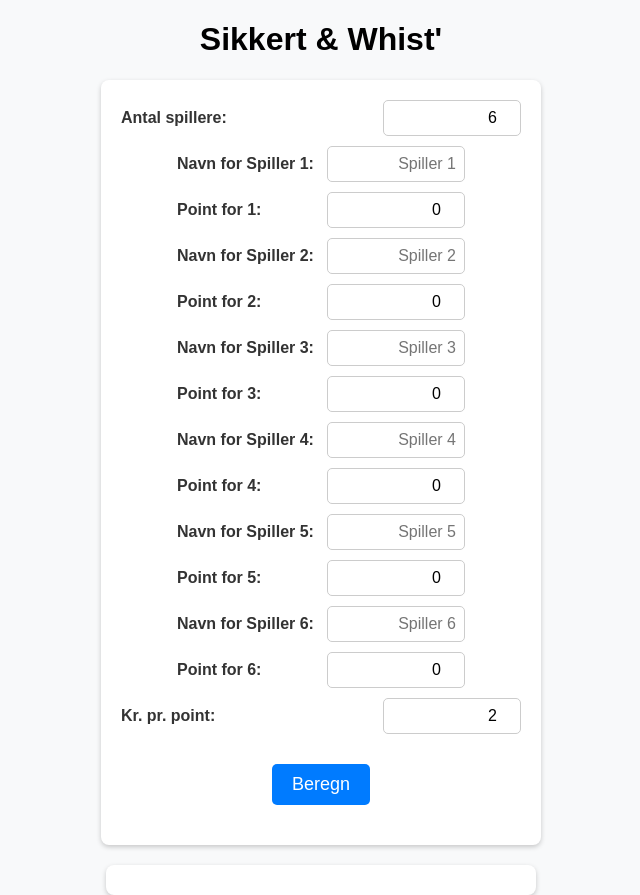
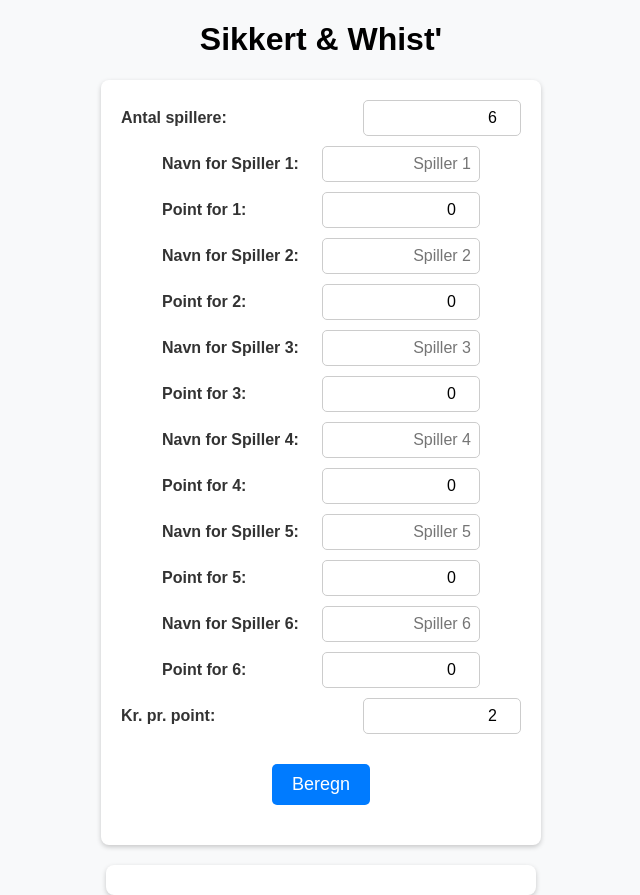
Before and after one commit to oerwood/whist, a Flask app: page / in a window 1280 px wide. Shown: the whole page, without its empty margins (319-959 px from the left). Run offline with Flask 3, Linux system fonts and the light colour scheme.

Commit message:
Update style.css

```diff
--- a/static/style.css
+++ b/static/style.css
@@ -7,14 +7,14 @@ body {
     padding: 0;
 }
 
-/* Centreret container til inputfelter */
+/* Centreret container */
 .form-container {
     display: flex;
     flex-direction: column;
     align-items: center;
     justify-content: center;
     width: 100%;
-    max-width: 400px; /* Begrænser bredden for et pænt layout */
+    max-width: 400px; /* Holder bredden stabil */
     margin: 20px auto;
     padding: 20px;
     background: white;
@@ -22,7 +22,7 @@ body {
     box-shadow: 0px 2px 5px rgba(0, 0, 0, 0.2);
 }
 
-/* Flexbox layout for labels og input */
+/* Række layout til labels + input */
 .input-row {
     display: flex;
     justify-content: space-between;
@@ -31,18 +31,18 @@ body {
     margin-bottom: 10px;
 }
 
-/* Labels justeres til venstre */
+/* Labels justeret til venstre */
 label {
-    width: 150px; /* Fast bredde for labels, så de er venstrejusterede */
+    width: 160px; /* Ensartet bredde for labels */
     text-align: left;
     font-weight: bold;
     color: #333;
 }
 
-/* Inputfelter justeres til højre */
+/* Inputfelter justeret til højre */
 input {
-    flex-grow: 1; /* Inputfelter fylder resten af linjen */
-    max-width: 120px; /* Sikrer, at inputfelterne er på linje */
+    flex-grow: 1; /* Sørger for at inputfelterne passer */
+    max-width: 140px; /* Holder inputfelterne ens */
     padding: 8px;
     border: 1px solid #ccc;
     border-radius: 5px;
```
